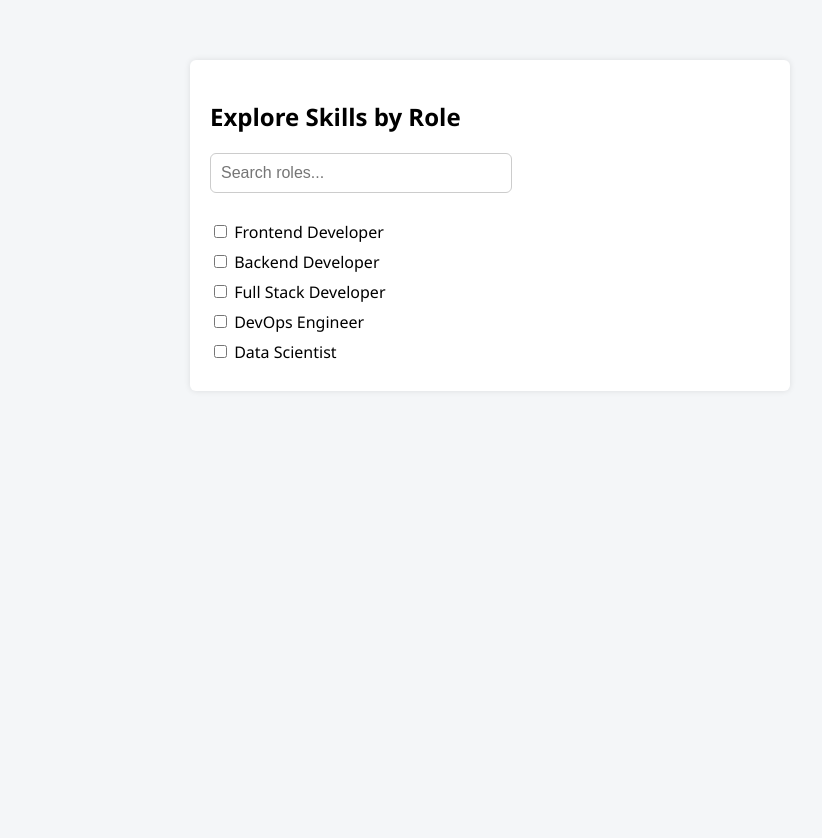
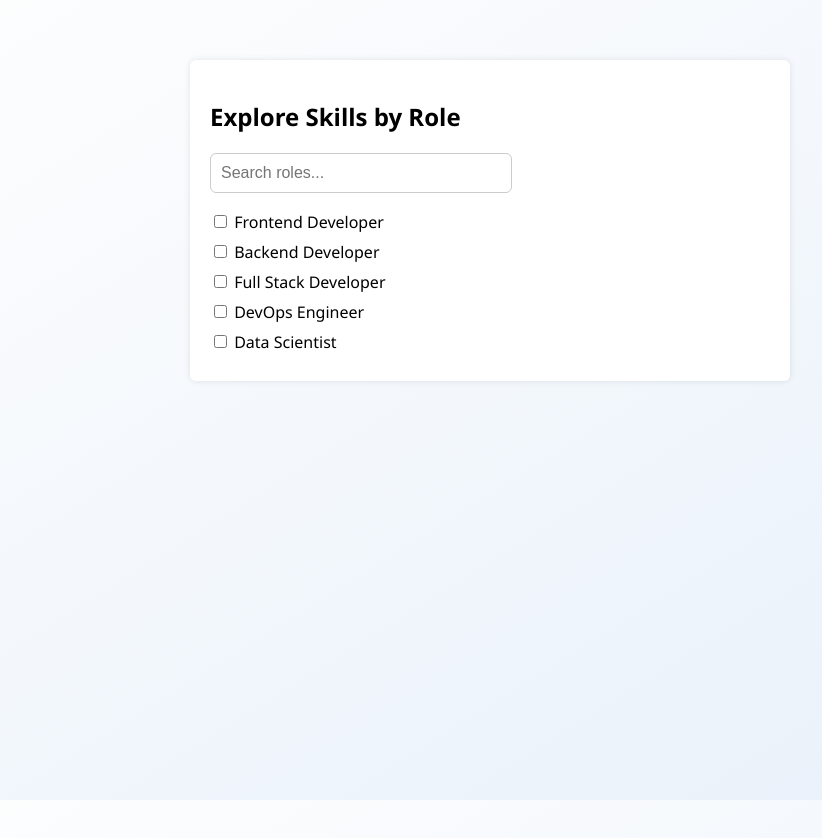
Before and after one commit to alexandergshaw/INFO-1579-jquery-resume-skills, a plain HTML site: page index.html in a window 1280 px wide. Shown: the whole page, without its empty margins (150-972 px from the left). Before the commit the page ends 800 px from the top, so only its background shows below. Drawn offline with nearby package versions, Linux system fonts and the light colour scheme.

Commit message:
styling, comments

```diff
--- a/style.css
+++ b/style.css
@@ -1,17 +1,35 @@
 /* Style for the entire page */
+/* Make sure the whole page fills the screen vertically */
+html, body {
+    height: 100%;   /* Sets both the HTML element and body to take up 100% of the browser height */
+    margin: 0;      /* Removes default space around the edges of the page */
+    padding: 0;     /* Removes default padding inside the page */
+}
+
+/* Style the entire page area */
 body {
-    font-family: 'Segoe UI', sans-serif; /* Use a clean, easy-to-read font */
-    padding: 30px;                       /* Add space inside the edges of the page */
-    background: #f4f6f8;                 /* Light gray background to keep it soft on the eyes */
-    max-width: 600px;                    /* Keep everything from stretching too wide */
-    margin: auto;                        /* Center the content in the browser window */
+    display: flex;                   /* Use flexbox so we can control how content is arranged vertically */
+    flex-direction: column;         /* Stack content from top to bottom */
+    justify-content: flex-start;    /* Keep content pushed to the top (no vertical centering) */
+
+    font-family: 'Segoe UI', sans-serif; /* Clean, readable font for all text */
+
+    /* Create a smooth background that fades from white to light blue */
+    background: linear-gradient(to bottom right, #fefefe, #e7f0fa);
+
+    min-height: 100%;               /* Make sure the background covers the whole screen height */
+    padding: 30px;                  /* Add space between the content and the edges */
+    max-width: 600px;               /* Keep content from being too wide (for readability) */
+    margin: auto;                   /* Center the content horizontally */
+    overflow: hidden;               /* Ensure that the page ends gracefully at the bottom */
 }
+
 
 /* Search bar at the top for filtering roles */
 #roleSearch {
     width: 50%;                          /* Make the search bar half as wide as the page */
     padding: 10px;                       /* Add space inside the box so text isn't squished */
-    margin-bottom: 20px;                /* Add space underneath it */
+    margin-bottom: 10px;                /* Add space underneath it */
     font-size: 1rem;                    /* Set a nice readable text size */
     border: 1px solid #ccc;             /* Light gray border around the box */
     border-radius: 6px;                 /* Slightly round the corners of the box */
```
